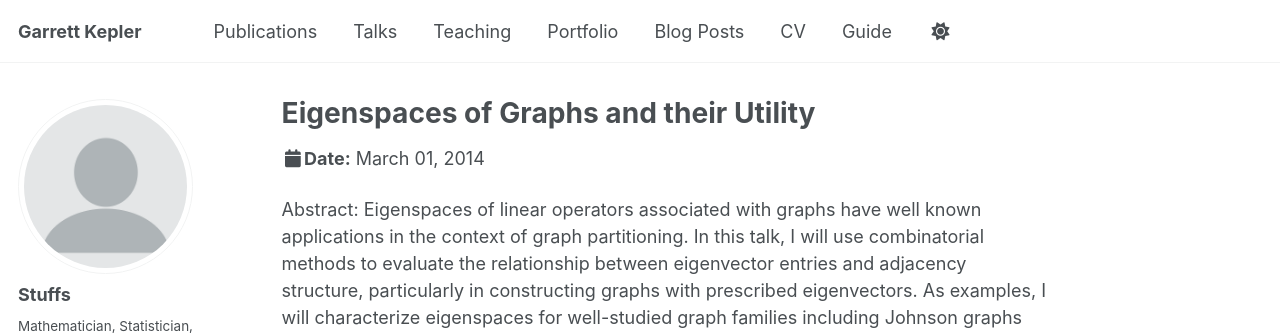
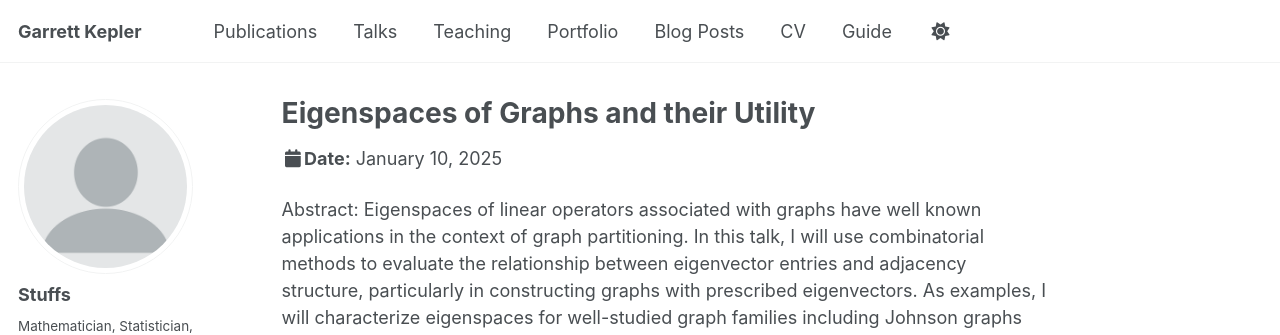
Before and after one commit to garrett-kepler/garrett-kepler.github.io, a Jekyll site: the page built from _talks/2025.1.10.JMM.md, in a window 1280 px wide and 1150 px high. Shown: the top 335 px of the window. Built offline with Jekyll 4.4.1, drawn with Linux system fonts in a browser that asks for light colours; some web fonts are replaced; a script that is not in the unit is left out.

Commit message:
Update 2025.1.10.JMM.md

```diff
--- a/_talks/2025.1.10.JMM.md
+++ b/_talks/2025.1.10.JMM.md
@@ -2,9 +2,9 @@
 title: "Eigenspaces of Graphs and their Utility"
 collection: talks
 type: "Presentation at Conference"
-permalink: /talks/2014-03-01-talk-3
+permalink: /talks/2025-01-10-jmm-eigenspaces
 venue: "Joint Mathematics Meeting"
-date: 2014-03-01
+date: 2025-01-10
 location: "Seattle, WA"
 ---
 
```
